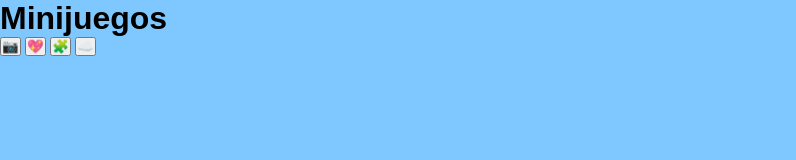
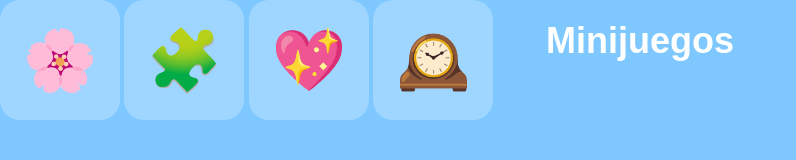
Before and after one commit to Quesocrema983/Regalo-nana-antiguo.io-, a plain HTML site: page minijuegos.html in a window 1280 px wide. Shown: the whole page, without its empty margins (0-796 px from the left). Drawn offline with Linux system fonts and the light colour scheme.

Commit message:
Update title and button structure in minijuegos.html

```diff
--- a/minijuegos.html
+++ b/minijuegos.html
@@ -2,23 +2,19 @@
 <html lang="es">
 <head>
   <meta charset="UTF-8">
-  <meta name="viewport" content="width=device-width, initial-scale=1.0">
-  <title>Minijuegos 🎮</title>
-
+  <title>Minijuegos 💙</title>
   <link rel="stylesheet" href="style.css">
 </head>
 
 <body>
 
-  <h1>Minijuegos</h1>
+  <h1 id="title">Minijuegos</h1>
 
-  <div class="games">
-
-    <button>📷</button>
-    <button>💖</button>
-    <button>🧩</button>
-    <button>☁️</button>
-
+  <div class="minigames-page">
+    <button class="game-btn">🌸</button>
+    <button class="game-btn">🧩</button>
+    <button class="game-btn">💖</button>
+    <button class="game-btn">🕰️</button>
   </div>
 
 </body>
```
